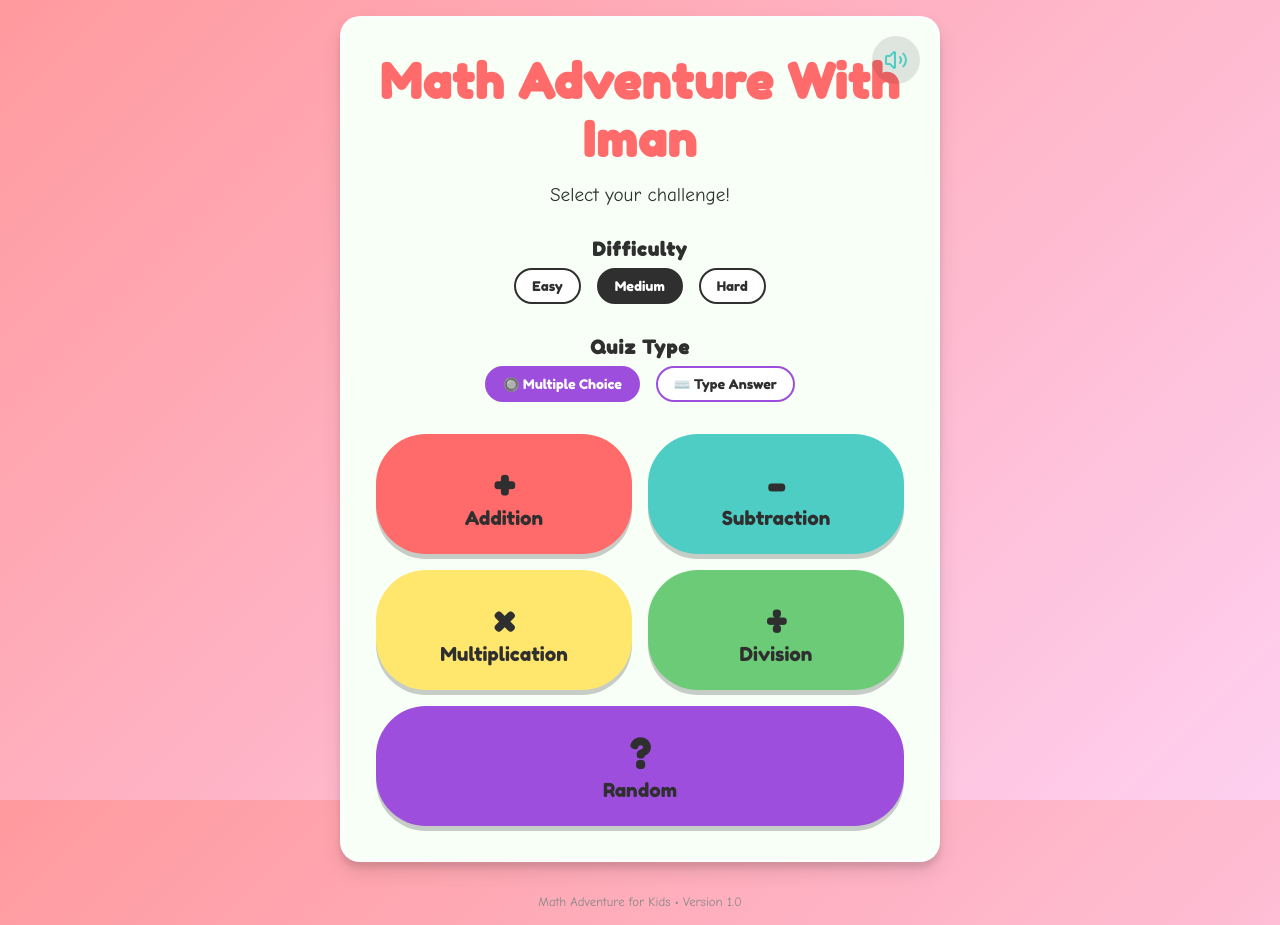
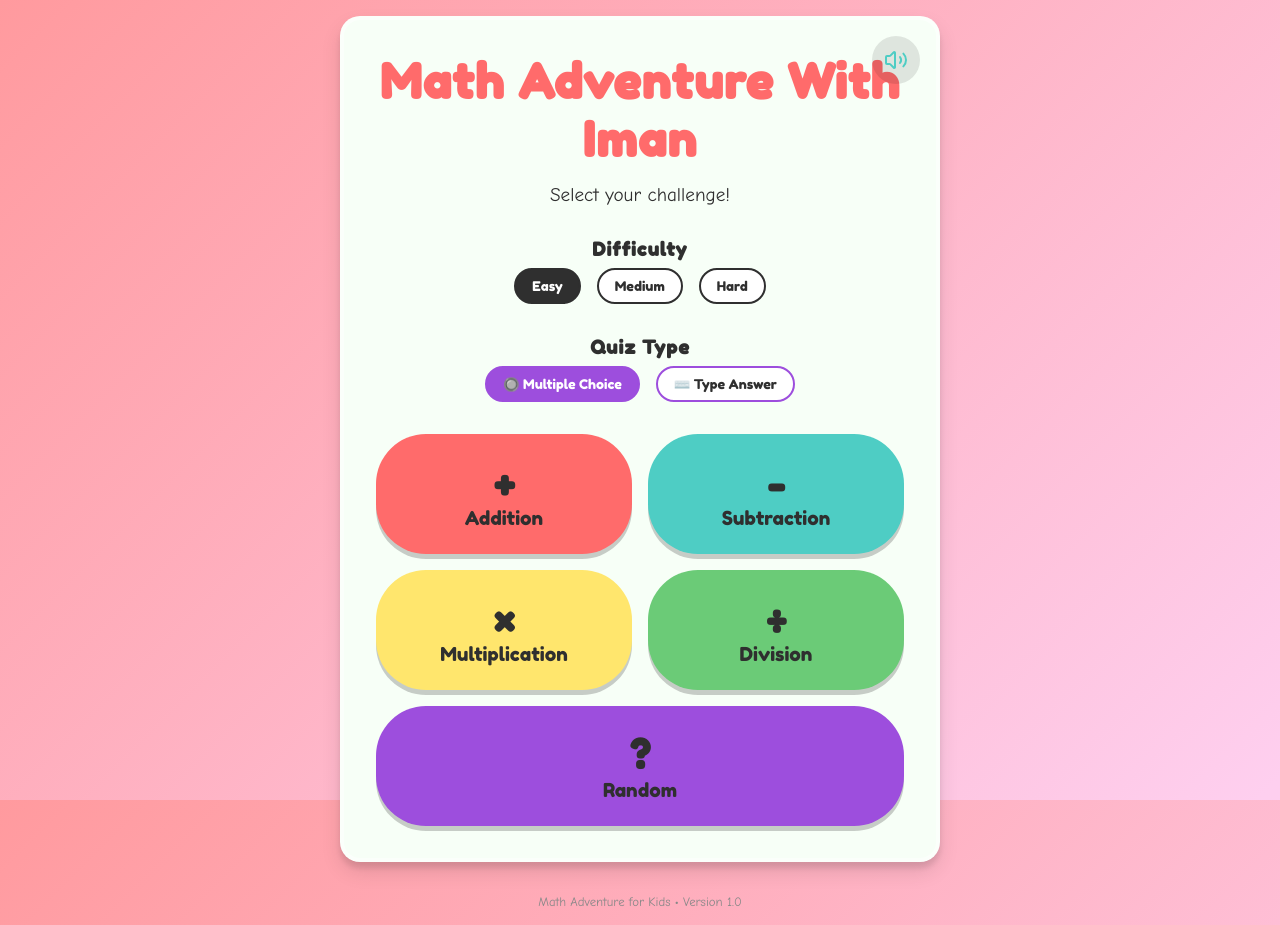
Before and after one commit to Iman18Aiman23/math-adventure, a React (Vite) app: page / in a window 1280 px wide. Built offline with nearby package versions, Linux system fonts and the light colour scheme.

Commit message:
Set default difficulty to easy

```diff
--- a/src/App.jsx
+++ b/src/App.jsx
@@ -5,7 +5,7 @@ import { getMuted, setMuted } from './utils/soundManager';
 
 function App() {
   const [isPlaying, setIsPlaying] = useState(false);
-  const [gameConfig, setGameConfig] = useState({ operation: 'add', difficulty: 'medium', selectedNumbers: [], quizType: 'multiple' });
+  const [gameConfig, setGameConfig] = useState({ operation: 'add', difficulty: 'easy', selectedNumbers: [], quizType: 'multiple' });
   const [isMuted, setIsMuted] = useState(getMuted());
 
   const handleStartGame = (operation, difficulty, selectedNumbers = [], quizType = 'multiple') => {
--- a/src/components/GameMenu.jsx
+++ b/src/components/GameMenu.jsx
@@ -2,7 +2,7 @@ import React from 'react';
 import { Play, Star, Settings, Volume2, VolumeX } from 'lucide-react';
 
 export default function GameMenu({ onStart, isMuted, onToggleMute }) {
-    const [difficulty, setDifficulty] = React.useState('medium');
+    const [difficulty, setDifficulty] = React.useState('easy');
     const [quizType, setQuizType] = React.useState('multiple');
     const [selectedOperation, setSelectedOperation] = React.useState(null);
     const [selectedNumbers, setSelectedNumbers] = React.useState([]);
```
